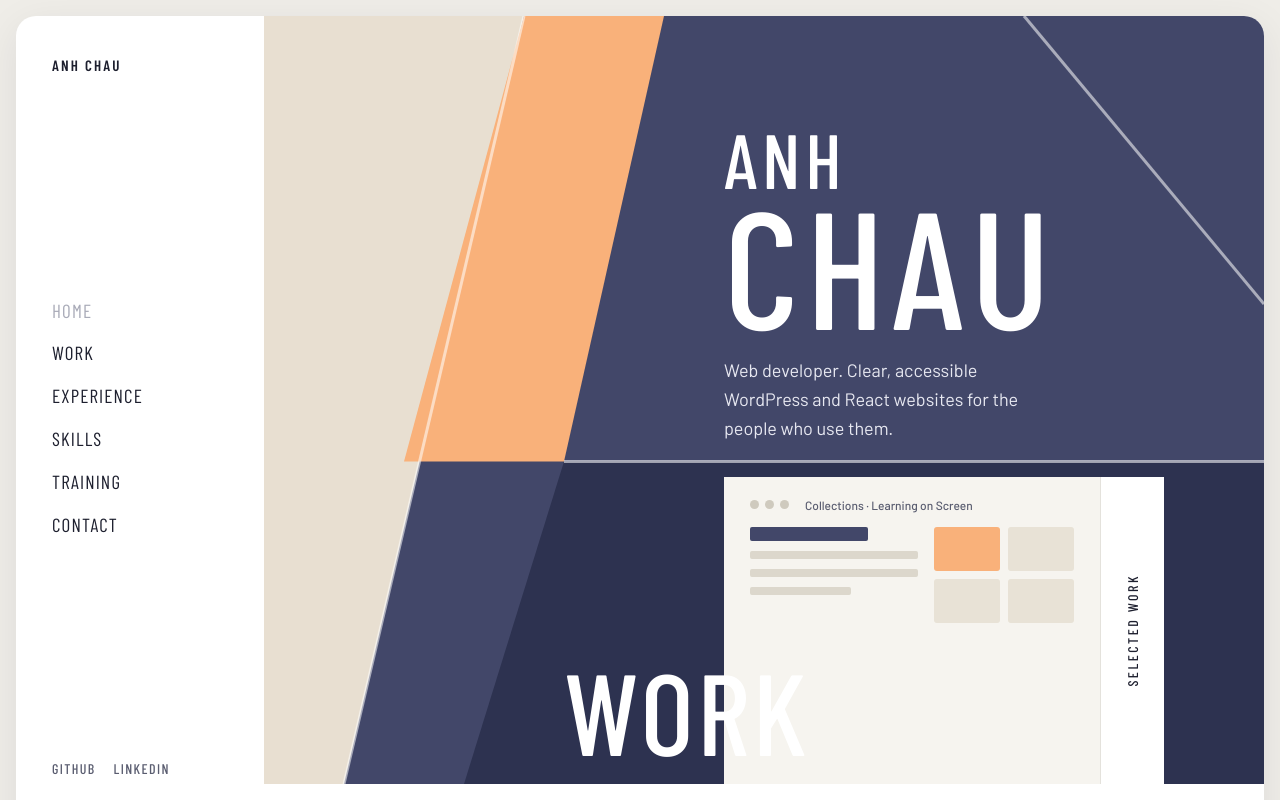
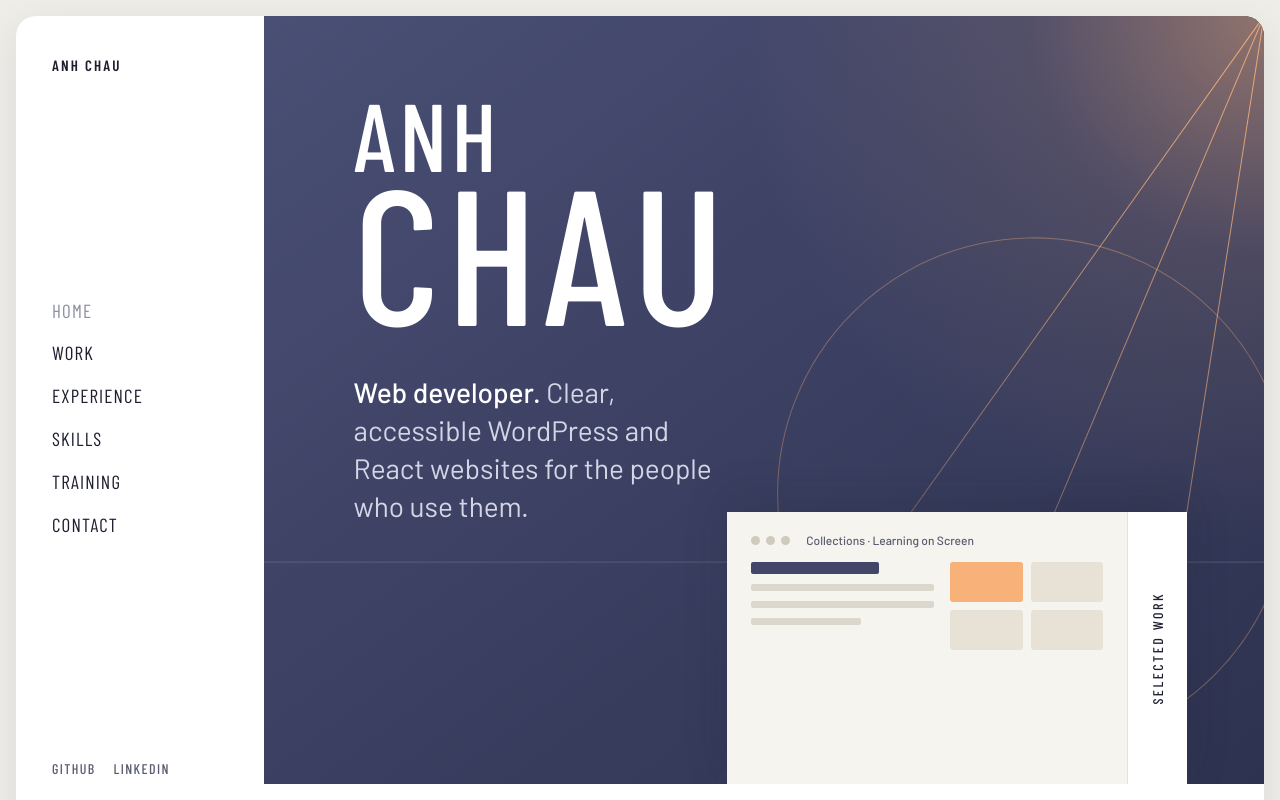
Before and after one commit to anh-8922/porfolio-Anh, a Next.js app: page / in a window 1280 px wide. Shown: the top 800 px of the page. Built offline with nearby package versions, Linux system fonts and the light colour scheme.

Commit message:
change hero background

```diff
--- a/src/app/globals.css
+++ b/src/app/globals.css
@@ -2,67 +2,81 @@
 @tailwind components;
 @tailwind utilities;
 
-/* Tailwind's preflight reset stays on; the rules below set every element they use explicitly. */
-/* Portfolio styles. Layout: white rail with centred nav on the left, one full-height colour panel as the hero, then quiet white sections. */
+/* Tailwind's preflight reset stays on; the rules below set every element they use explicitly.
+   Layout: a white side rail with the menu, an indigo hero with thin peach line artwork and a card leading
+   to the work, then quiet sections. Every colour is a token at the top of this file. */
+
+/* ---------- Colours ----------
+   A light page with one indigo hero. All colours are tokens; to add a dark theme later,
+   redefine these under a [data-theme="dark"] / prefers-color-scheme: dark block. */
 :root{
-  --ink:#1d1f2e; --muted:#5a5d70; --line:#e4e2dc; --paper:#ffffff; --page:#efede8;
-  --indigo:#424769; --indigo-deep:#2d3250; --peach:#f9b17a; --sand:#e8dfd1;
+  --page:#efede8; --paper:#ffffff; --ink:#1d1f2e; --muted:#5a5d70; --line:#e4e2dc;
+  --peach:#f9b17a; --indigo:#424769; --indigo-deep:#2d3250;
+  --nav-current:#8c8fa3; --shadow:rgba(29,31,46,.08);
+  /* hero */
+  --hero-bg:#2d3250; --hero-first:#ffffff; --hero-last:#ffffff; --hero-text:#d4d6e6; --hero-strong:#ffffff;
+  /* hero line artwork */
+  --art-bg-1:#4a4f75; --art-bg-2:#2d3250; --art-glow:#f9b17a; --art-glow-strength:.45; --art-glow-mid:.11;
+  --art-line:#f9b17a; --art-line-strength:.35; --art-horizon:#ffffff; --art-horizon-strength:.12;
+  /* preview card */
+  --card:#ffffff; --card-shot:#f6f4ef; --card-dot:#cfcabe; --card-line:#dcd7cc; --card-tile:#e8e2d6;
+  --card-bar:#424769; --card-shadow:rgba(29,31,46,.18); --tab-hover-bg:#2d3250; --tab-hover-ink:#ffffff;
+
   --display:var(--font-display,"Barlow Condensed"),"Arial Narrow",sans-serif;
   --body:var(--font-body,"Barlow"),system-ui,-apple-system,"Segoe UI",sans-serif;
   --rail:248px;
+  color-scheme:light;
 }
+
+/* ---------- Base ---------- */
 *{box-sizing:border-box}
 html{scroll-behavior:smooth}
 body{margin:0;background:var(--page);color:var(--ink);font:400 18px/1.6 var(--body)}
 a{color:inherit}
 :focus-visible{outline:3px solid var(--peach);outline-offset:3px}
-.skip{position:absolute;left:-999px;top:12px;background:var(--ink);color:#fff;padding:10px 14px;z-index:20}
+.skip{position:absolute;left:-999px;top:12px;background:var(--ink);color:var(--paper);padding:10px 14px;z-index:20}
 .skip:focus{left:12px}
 
-.frame{display:grid;grid-template-columns:var(--rail) 1fr;margin:16px;background:var(--paper);border-radius:20px;box-shadow:0 10px 40px rgba(29,31,46,.08);overflow:clip}
+.frame{display:grid;grid-template-columns:var(--rail) 1fr;margin:16px;background:var(--paper);border-radius:20px;box-shadow:0 10px 40px var(--shadow);overflow:clip}
 
-/* Rail */
+/* ---------- Rail ---------- */
 .rail{position:sticky;top:0;height:100vh;display:flex;flex-direction:column;justify-content:space-between;padding:40px 36px}
 .brand{font:600 15px/1.2 var(--display);letter-spacing:.14em;text-transform:uppercase;text-decoration:none}
 .nav ul{list-style:none;margin:0;padding:0;display:grid;gap:14px}
 .nav a{font:400 19px/1 var(--display);letter-spacing:.06em;text-transform:uppercase;text-decoration:none;color:var(--ink)}
-.nav a:hover{color:var(--indigo)}
-.nav a[aria-current="true"]{color:#a9abb8}
+.nav a:hover{color:var(--peach)}
+.nav a[aria-current="true"]{color:var(--nav-current)}
 .social{display:flex;gap:18px;font:500 14px/1 var(--display);letter-spacing:.1em;text-transform:uppercase}
 .social a{text-decoration:none;color:var(--muted)}
 .social a:hover{color:var(--ink)}
 
-/* Hero */
-.hero{position:relative;min-height:calc(100vh - 32px);background:var(--indigo);overflow:hidden;color:#fff}
-.plane{position:absolute;inset:0}
-.plane.sand{background:var(--sand);clip-path:polygon(0 0,26% 0,8% 100%,0 100%)}
-.plane.peach{background:var(--peach);clip-path:polygon(26% 0,40% 0,30% 58%,14% 58%)}
-.plane.deep{background:var(--indigo-deep);clip-path:polygon(30% 58%,100% 58%,100% 100%,20% 100%)}
-.hero svg.lines{position:absolute;inset:0;width:100%;height:100%}
-.hero-text{position:absolute;left:46%;top:14%;right:6%;text-transform:uppercase}
-.hero-text p{text-transform:none}
-.hero-text h1{margin:0;font-weight:500}
-.hero-text .first{display:block;font:500 clamp(40px,6vw,84px)/.9 var(--display);letter-spacing:.06em}
-.hero-text .last{display:block;font:500 clamp(84px,13vw,190px)/.85 var(--display);letter-spacing:.04em}
-.hero-text p{margin:22px 0 0;max-width:30ch;font-size:18px;color:#e7e8f1}
-.card{position:absolute;left:46%;right:10%;bottom:0;height:40%;display:grid;grid-template-columns:1fr 64px;background:#fff;color:var(--ink);text-decoration:none}
-.shot{min-width:0;background:#f6f4ef;padding:22px 26px;display:grid;grid-template-rows:auto 1fr;gap:16px;overflow:hidden}
+/* ---------- Hero ---------- */
+.hero{position:relative;overflow:hidden;min-height:calc(100vh - 32px);background:var(--hero-bg);color:var(--hero-first);padding-block:clamp(48px,10vh,104px);padding-inline:clamp(24px,7vw,96px)}
+.hero-lines{position:absolute;inset:0;width:100%;height:100%;pointer-events:none}
+.hero h1,.hero p{position:relative;z-index:1}
+.hero h1{margin:0;font-weight:500;text-transform:uppercase}
+.hero .first{display:block;font:500 clamp(56px,7.5vw,112px)/.8 var(--display);letter-spacing:.04em}
+.hero .last{display:block;font:500 clamp(104px,15vw,224px)/.8 var(--display);letter-spacing:.03em;color:var(--hero-last)}
+.hero p{margin:clamp(32px,6vh,56px) 0 0;max-width:24ch;font-size:clamp(22px,2.2vw,28px);line-height:1.35;color:var(--hero-text)}
+.hero p strong{font-weight:500;color:var(--hero-strong)}
+
+.card{position:absolute;right:clamp(24px,6vw,88px);bottom:0;width:min(40vw,460px);height:clamp(240px,34vh,320px);display:grid;grid-template-columns:1fr 60px;background:var(--card);color:var(--ink);text-decoration:none;z-index:1;box-shadow:0 -12px 40px var(--card-shadow)}
+.shot{min-width:0;background:var(--card-shot);padding:22px 24px;display:grid;grid-template-rows:auto 1fr;gap:16px;overflow:hidden}
 .shot .bar{display:flex;gap:6px;align-items:center}
-.shot .bar i{width:9px;height:9px;border-radius:50%;background:#cfcabe}
+.shot .bar i{width:9px;height:9px;border-radius:50%;background:var(--card-dot)}
 .shot .bar span{margin-left:10px;font:500 12px/1 var(--body);color:var(--muted)}
 .mock{display:grid;grid-template-columns:1.2fr 1fr;gap:16px;align-content:start}
-.mock .h{height:14px;width:70%;background:var(--indigo);border-radius:2px}
-.mock .t{height:8px;background:#dcd7cc;border-radius:2px;margin-top:10px}
+.mock .h{height:12px;width:70%;background:var(--card-bar);border-radius:2px}
+.mock .t{height:7px;background:var(--card-line);border-radius:2px;margin-top:10px}
 .mock .t.s{width:60%}
 .mock .tiles{display:grid;grid-template-columns:1fr 1fr;gap:8px}
-.mock .tiles b{height:44px;background:#e8e2d6;border-radius:3px}
+.mock .tiles b{height:40px;background:var(--card-tile);border-radius:3px}
 .mock .tiles b:first-child{background:var(--peach)}
 .tab{display:flex;align-items:center;justify-content:center;border-left:1px solid var(--line)}
 .tab span{writing-mode:vertical-rl;transform:rotate(180deg);font:500 14px/1 var(--display);letter-spacing:.18em;text-transform:uppercase}
-.card:hover .tab{background:var(--ink);color:#fff}
-.work-word{position:absolute;left:30%;bottom:2%;text-transform:uppercase;font:500 clamp(64px,9vw,130px)/1 var(--display);letter-spacing:.03em;color:#fff;pointer-events:none}
+.card:hover .tab,.card:focus-visible .tab{background:var(--tab-hover-bg);color:var(--tab-hover-ink)}
 
-/* Sections */
+/* ---------- Sections ---------- */
 main{min-width:0}
 section{padding-block:96px;padding-inline:clamp(24px,7vw,96px);border-top:1px solid var(--line)}
 section:first-of-type{border-top:0}
@@ -86,7 +100,6 @@ h2{font:500 clamp(40px,5vw,64px)/1 var(--display);letter-spacing:.02em;text-tran
 .facts dt{color:var(--muted)}
 .facts dd{margin:0;font-weight:500}
 .more{font:500 15px/1 var(--display);letter-spacing:.12em;text-transform:uppercase;text-decoration:none;border-bottom:2px solid var(--peach);padding-bottom:4px}
-.note{font-size:15px;color:var(--muted);font-style:italic}
 
 .rows{list-style:none;margin:0;padding:0}
 .rows li{display:grid;grid-template-columns:minmax(150px,200px) 1fr;gap:6px 40px;padding:18px 0;border-top:1px solid var(--line)}
@@ -95,7 +108,7 @@ h2{font:500 clamp(40px,5vw,64px)/1 var(--display);letter-spacing:.02em;text-tran
 .rows .what strong{font-weight:600}
 .rows .what span{display:block;color:var(--muted);font-size:16px}
 
-.skills{display:grid;grid-template-columns:repeat(auto-fit,minmax(220px,1fr));gap:32px}
+.skills{display:grid;grid-template-columns:repeat(auto-fit,minmax(200px,1fr));gap:32px}
 .skills h3{font:500 18px/1 var(--display);letter-spacing:.12em;text-transform:uppercase;margin:0 0 12px}
 .skills p{margin:0;color:var(--muted);font-size:16px}
 
@@ -104,26 +117,20 @@ h2{font:500 clamp(40px,5vw,64px)/1 var(--display);letter-spacing:.02em;text-tran
 .contact .links{display:flex;flex-wrap:wrap;gap:24px;margin-top:28px}
 .site-footer{padding:28px clamp(24px,7vw,96px);font-size:14px;color:var(--muted);border-top:1px solid var(--line)}
 
-/* Small screens: rail becomes a top bar */
+/* ---------- Small screens: the rail becomes a top bar ---------- */
 @media (max-width:860px){
   .frame{grid-template-columns:minmax(0,1fr);margin:0;border-radius:0}
-  .rail{min-width:0}
-  .rail{position:sticky;height:auto;flex-direction:row;align-items:center;gap:16px;padding:14px 16px;background:var(--paper);z-index:5;border-bottom:1px solid var(--line)}
-  .nav{overflow-x:auto;min-width:0}
+  .rail{min-width:0;position:sticky;height:auto;flex-direction:row;align-items:center;gap:16px;padding:12px 16px;background:var(--paper);z-index:5;border-bottom:1px solid var(--line)}
+  .brand{white-space:nowrap}
+  .nav{overflow-x:auto;min-width:0;flex:1}
   .nav ul{display:flex;gap:18px}
   .nav a{font-size:16px;white-space:nowrap}
   .social{display:none}
-  .hero{min-height:620px}
-  .plane.sand,.hero svg.lines{display:none}
-  .plane.peach{clip-path:polygon(0 0,22% 0,0 34%)}
-  .plane.deep{clip-path:polygon(0 64%,100% 64%,100% 100%,0 100%)}
-  .hero-text{left:16px;right:16px;top:12%}
-  .hero-text p{max-width:none}
-  .card{left:16px;right:16px;height:34%}
+  .hero{min-height:auto;padding-block:56px 0;padding-inline:16px}
+  .hero-lines g{opacity:.55}
+  .card{position:relative;right:auto;width:auto;height:220px;margin:40px 0 0}
   .mock{grid-template-columns:1fr}
   .mock .tiles{display:none}
-  .work-word{left:16px;bottom:34%}
-  .brand{white-space:nowrap}
   .work,.rows li{grid-template-columns:1fr}
   section{padding-block:64px;padding-inline:max(16px,env(safe-area-inset-left,0px))}
 }
--- a/src/app/layout.jsx
+++ b/src/app/layout.jsx
@@ -22,6 +22,11 @@ export const metadata = {
     'Anh Chau, web developer in Greater London. Accessible WordPress and React websites for membership organisations, B2B platforms and small businesses.',
 }
 
+export const viewport = {
+  colorScheme: 'light',
+  themeColor: '#2d3250',
+}
+
 export default function RootLayout({ children }) {
   return (
     <html lang="en-GB" className={`${display.variable} ${body.variable}`}>
--- a/src/app/page.jsx
+++ b/src/app/page.jsx
@@ -20,6 +20,7 @@ export default function Home() {
         <main id="content">
           <Hero
             name={site.name}
+            role={site.role}
             tagline={site.tagline}
             featured={`Collections · ${caseStudies[0]?.org ?? ''}`}
           />
@@ -31,7 +32,6 @@ export default function Home() {
           </section>
 
           <section id="work" aria-labelledby="work-h">
-            <p className="label">Selected work</p>
             <h2 id="work-h">Work</h2>
             {caseStudies.map((study) => (
               <CaseStudy key={study.title} study={study} />
@@ -39,7 +39,6 @@ export default function Home() {
           </section>
 
           <section id="experience" aria-labelledby="exp-h">
-            <p className="label">Experience</p>
             <h2 id="exp-h">Experience</h2>
             <ul className="rows">
               {experience.map((job) => (
@@ -55,7 +54,6 @@ export default function Home() {
           </section>
 
           <section id="skills" aria-labelledby="skills-h">
-            <p className="label">Skills</p>
             <h2 id="skills-h">Skills</h2>
             <div className="skills">
               {skills.map((group) => (
@@ -68,7 +66,6 @@ export default function Home() {
           </section>
 
           <section id="training" aria-labelledby="training-h">
-            <p className="label">Training</p>
             <h2 id="training-h">Training</h2>
             <ul className="rows">
               {learning.map((course) => (
@@ -84,7 +81,6 @@ export default function Home() {
           </section>
 
           <section id="contact" className="contact" aria-labelledby="contact-h">
-            <p className="label">Contact</p>
             <h2 id="contact-h">Get in touch</h2>
             <p className="mail">{site.email}</p>
             <div className="links">
--- a/src/components/Hero.jsx
+++ b/src/components/Hero.jsx
@@ -1,27 +1,47 @@
-// Full-height colour panel: name, tagline and a card linking to selected work.
-export default function Hero({ name, tagline, featured }) {
+// Hero: name and tagline on a navy panel with thin peach line artwork, plus a card that leads to the work.
+// The artwork is drawn in SVG; its colours come from the --art-* tokens in globals.css.
+function HeroLines() {
+  return (
+    <svg className="hero-lines" viewBox="0 0 1200 900" preserveAspectRatio="xMaxYMin slice" aria-hidden="true">
+      <defs>
+        <linearGradient id="hero-art-bg" x1="0" y1="0" x2="1" y2="1">
+          <stop offset="0" style={{ stopColor: 'var(--art-bg-1)' }} />
+          <stop offset="1" style={{ stopColor: 'var(--art-bg-2)' }} />
+        </linearGradient>
+        <radialGradient id="hero-art-glow" cx="1200" cy="0" r="620" gradientUnits="userSpaceOnUse">
+          <stop offset="0" style={{ stopColor: 'var(--art-glow)', stopOpacity: 'var(--art-glow-strength)' }} />
+          <stop offset="0.45" style={{ stopColor: 'var(--art-glow)', stopOpacity: 'var(--art-glow-mid)' }} />
+          <stop offset="1" style={{ stopColor: 'var(--art-glow)', stopOpacity: 0 }} />
+        </radialGradient>
+        <linearGradient id="hero-art-ray" gradientUnits="userSpaceOnUse" x1="1200" y1="0" x2="500" y2="900">
+          <stop offset="0" style={{ stopColor: 'var(--art-line)', stopOpacity: 0.9 }} />
+          <stop offset="1" style={{ stopColor: 'var(--art-line)', stopOpacity: 0 }} />
+        </linearGradient>
+      </defs>
+      <rect width="1200" height="900" fill="url(#hero-art-bg)" />
+      <rect width="1200" height="900" fill="url(#hero-art-glow)" />
+      <g fill="none" strokeWidth="1.2">
+        <circle cx="930" cy="560" r="300" style={{ stroke: 'var(--art-line)', strokeOpacity: 'var(--art-line-strength)' }} />
+        <line x1="0" y1="640" x2="1200" y2="640" style={{ stroke: 'var(--art-horizon)', strokeOpacity: 'var(--art-horizon-strength)' }} />
+        <path d="M1200 0 L560 900 M1200 0 L820 900 M1200 0 L1060 900" stroke="url(#hero-art-ray)" />
+      </g>
+    </svg>
+  );
+}
+
+export default function Hero({ name, role, tagline, featured }) {
   const [first, ...rest] = name.split(' ');
 
   return (
     <div className="hero" id="top">
-      <div className="plane sand" aria-hidden="true" />
-      <div className="plane peach" aria-hidden="true" />
-      <div className="plane deep" aria-hidden="true" />
-      <svg className="lines" viewBox="0 0 1000 800" preserveAspectRatio="none" aria-hidden="true">
-        <g fill="none" stroke="#fff" strokeOpacity=".55" strokeWidth="3">
-          <path d="M260 0 L80 800" />
-          <path d="M300 464 L1000 464" />
-          <path d="M760 0 L1000 300" />
-        </g>
-      </svg>
-
-      <div className="hero-text">
-        <h1>
-          <span className="first">{first}</span>
-          <span className="last">{rest.join(' ')}</span>
-        </h1>
-        <p>{tagline}</p>
-      </div>
+      <HeroLines />
+      <h1>
+        <span className="first">{first}</span>
+        <span className="last">{rest.join(' ')}</span>
+      </h1>
+      <p>
+        <strong>{role}.</strong> {tagline}
+      </p>
 
       <a className="card" href="#work" aria-label="See selected work">
         <div className="shot" aria-hidden="true">
@@ -33,7 +53,6 @@ export default function Hero({ name, tagline, featured }) {
         </div>
         <div className="tab"><span>Selected work</span></div>
       </a>
-      <span className="work-word" aria-hidden="true">Work</span>
     </div>
   );
 }
--- a/src/data/work.json
+++ b/src/data/work.json
@@ -2,7 +2,8 @@
   "site": {
     "name": "Anh Chau",
     "title": "Web Developer",
-    "tagline": "Web developer. Clear, accessible WordPress and React websites for the people who use them.",
+    "role": "Web developer",
+    "tagline": "Clear, accessible WordPress and React websites for the people who use them.",
     "location": "Greater London",
     "email": "anhchau8922@gmail.com",
     "linkedin": "https://linkedin.com/in/anh-kim-chau",
```
Also changed, not shown: documents/COLOR-SCHEME.md (+15 -14 lines), 1 other file (tests, documents, lock files or other folders).
